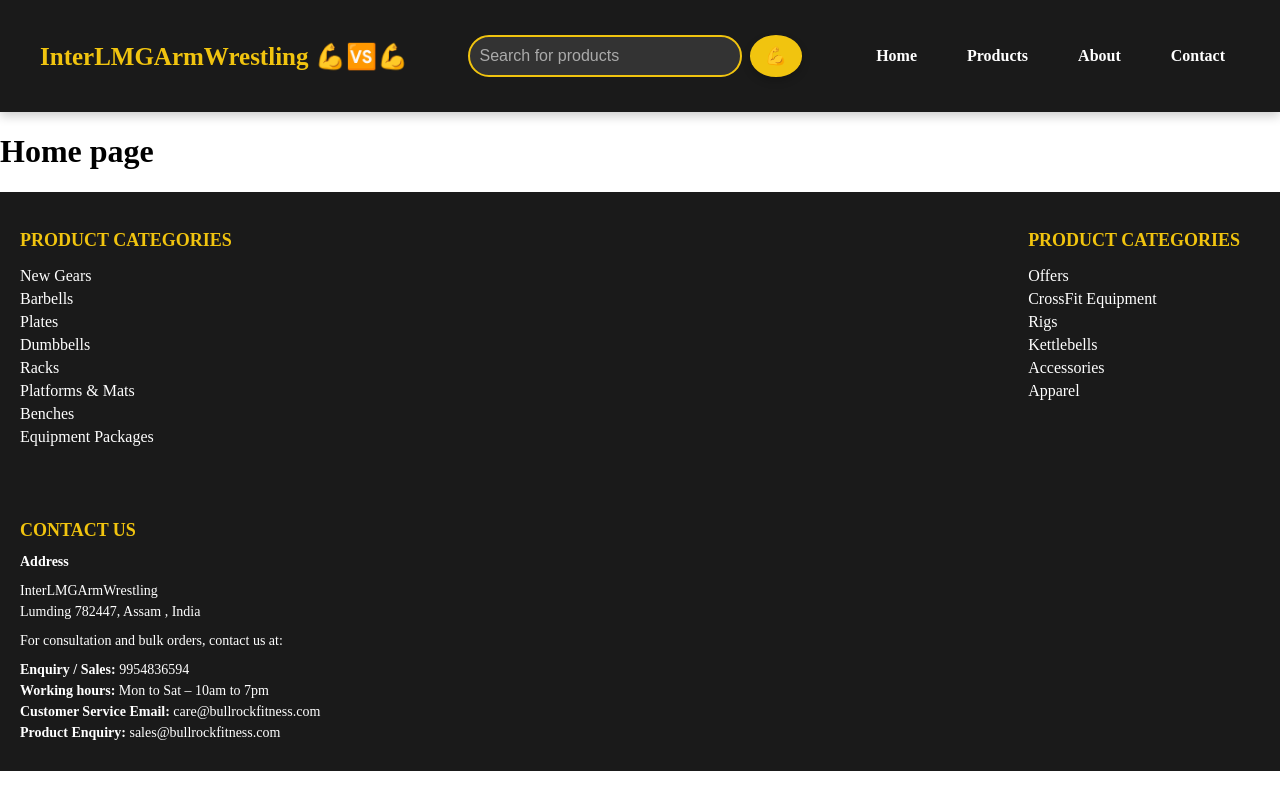
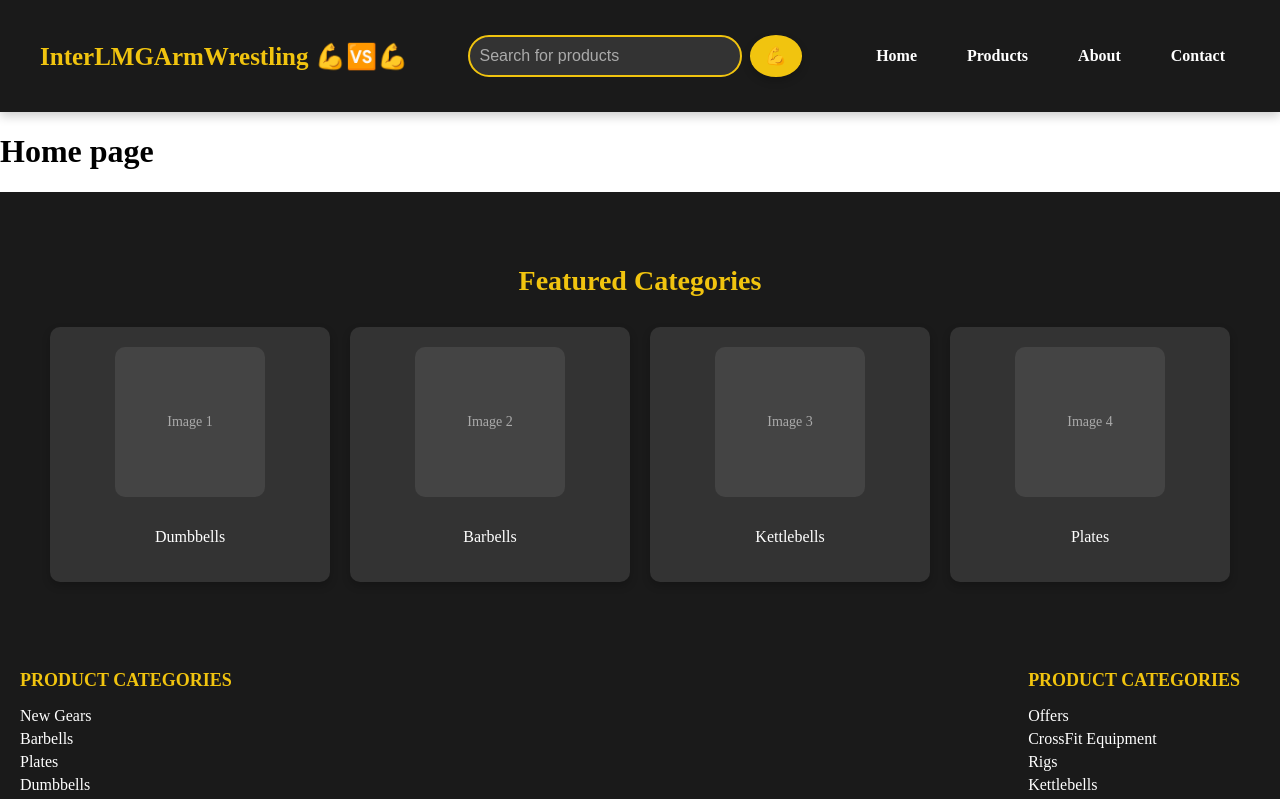
Before and after one commit to silentknight2001/ArmWrestlingLMG07, a React (Vite) app: page / in a window 1280 px wide. Shown: the top 799 px of the page. Built offline with nearby package versions, Linux system fonts and the light colour scheme.

Commit message:
added featured categories

```diff
--- a/src/App.jsx
+++ b/src/App.jsx
@@ -2,6 +2,7 @@ import Navbar from "./components/Navbar/Navbar";
 import Home from "./components/Home/Home";
 import ProductCategories from "./components/ProductCategories/ProductCategories";
 import ContactUs from "./components/ContactUs/ContactUs";
+import FeaturedCategories from "./components/FeaturedCategories/FeaturedCategories";
 
 
 import "./App.css";
@@ -11,6 +12,7 @@ function App() {
     <>
       <Navbar />
       <Home />
+      <FeaturedCategories />
 
       <ProductCategories />
       <ContactUs />
--- a/src/components/FeaturedCategories/FeaturedCategories.jsx
+++ b/src/components/FeaturedCategories/FeaturedCategories.jsx
@@ -1,29 +1,29 @@
 
 
-// import React from "react";
-// import "./FeaturedCategories.css";
+import React from "react";
+import "./FeaturedCategories.css";
 
-// const FeaturedCategories = () => {
-//   const categories = [
-//     { id: 1, name: "Dumbbells", placeholder: "Image 1" },
-//     { id: 2, name: "Barbells", placeholder: "Image 2" },
-//     { id: 3, name: "Kettlebells", placeholder: "Image 3" },
-//     { id: 4, name: "Plates", placeholder: "Image 4" },
-//   ];
+const FeaturedCategories = () => {
+  const categories = [
+    { id: 1, name: "Dumbbells", placeholder: "Image 1" },
+    { id: 2, name: "Barbells", placeholder: "Image 2" },
+    { id: 3, name: "Kettlebells", placeholder: "Image 3" },
+    { id: 4, name: "Plates", placeholder: "Image 4" },
+  ];
 
-//   return (
-//     <section className="featured-categories">
-//       <h2>Featured Categories</h2>
-//       <div className="categories-container">
-//         {categories.map((category) => (
-//           <div className="category-item" key={category.id}>
-//             <div className="image-placeholder">{category.placeholder}</div>
-//             <p className="category-name">{category.name}</p>
-//           </div>
-//         ))}
-//       </div>
-//     </section>
-//   );
-// };
+  return (
+    <section className="featured-categories">
+      <h2>Featured Categories</h2>
+      <div className="categories-container">
+        {categories.map((category) => (
+          <div className="category-item" key={category.id}>
+            <div className="image-placeholder">{category.placeholder}</div>
+            <p className="category-name">{category.name}</p>
+          </div>
+        ))}
+      </div>
+    </section>
+  );
+};
 
-// export default FeaturedCategories;
+export default FeaturedCategories;
```
